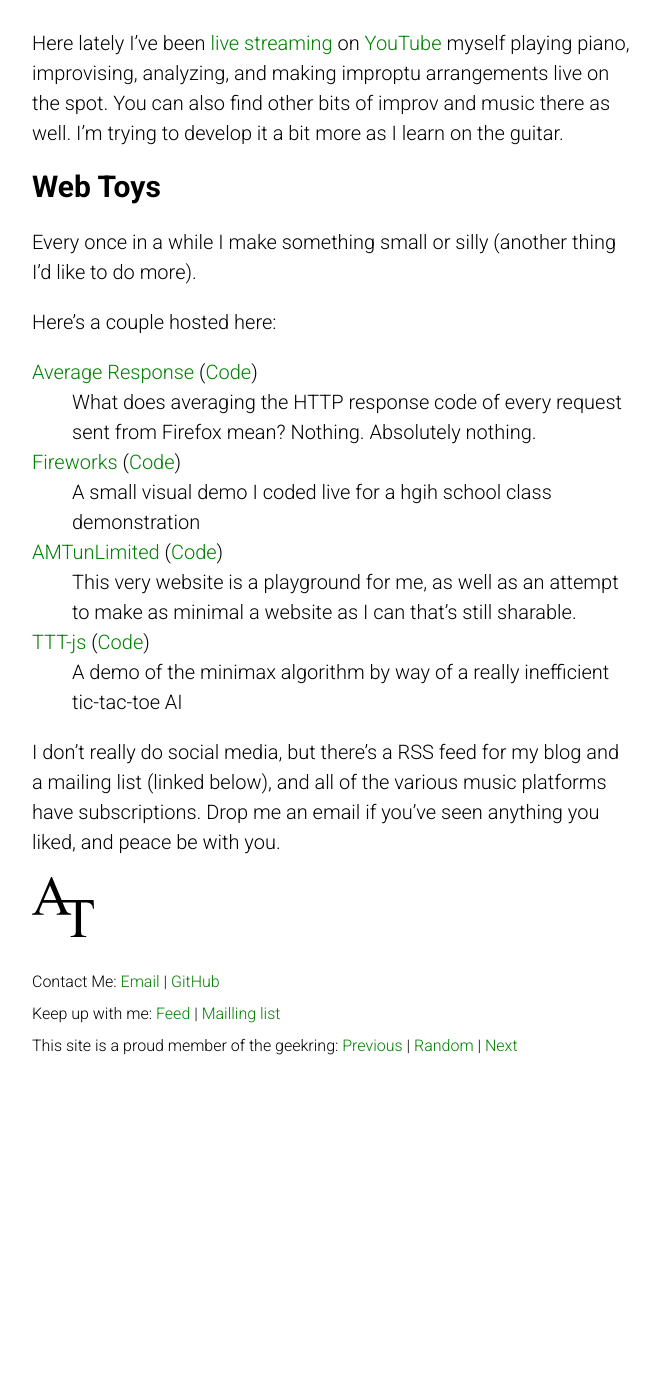
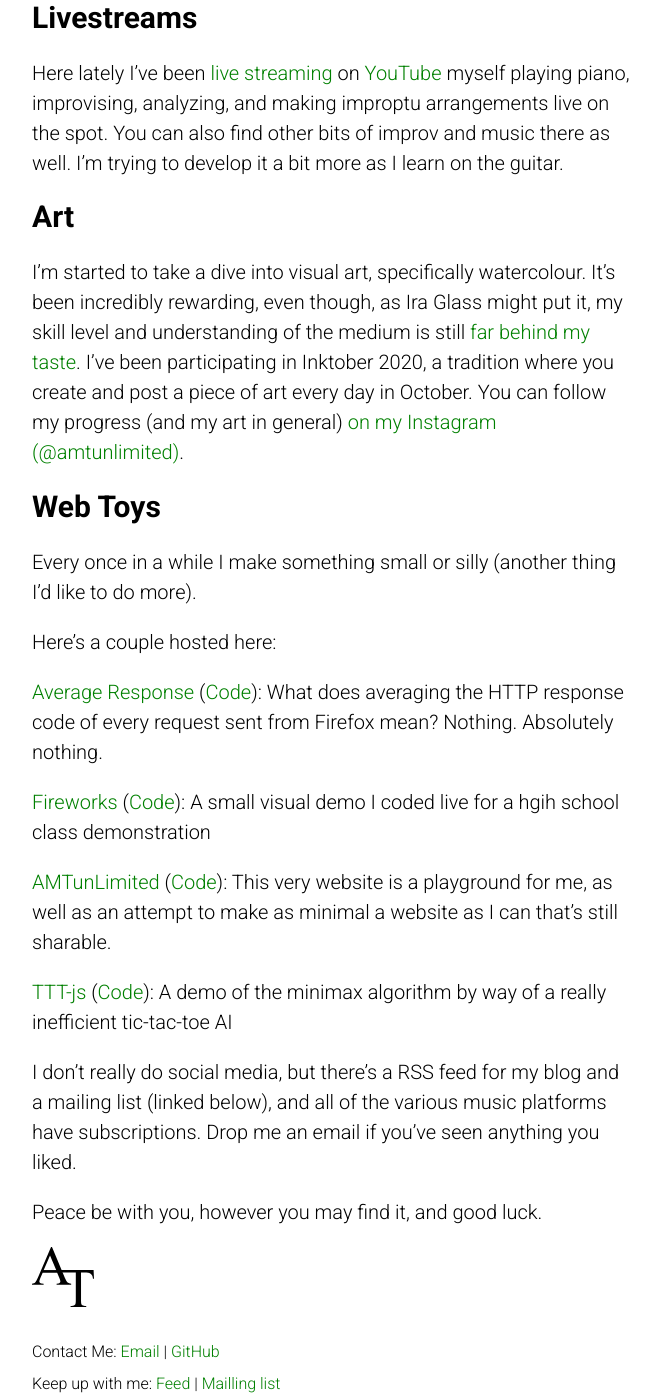
Before and after one commit to amtunlimited/amtunlimited.github.io, a Jekyll site: the page built from index.md, in a window 1280 px wide and 1400 px high, scrolled down 1895 px. Shown: the whole window, without its empty margins (308-968 px from the left). Built offline with Jekyll 4.4.1, drawn with Linux system fonts in a browser that asks for light colours; nearby versions of some CDN libraries; before the commit the page ends 2986 px from its top, so only the background shows below that.

Commit message:
Art section

```diff
--- a/index.md
+++ b/index.md
@@ -64,6 +64,15 @@
 the spot. You can also find other bits of improv and music there as well. I'm
 trying to develop it a bit more as I learn on the guitar.
 
+## Art
+
+I'm started to take a dive into visual art, specifically watercolour. It's been
+incredibly rewarding, even though, as Ira Glass might put it, my skill level and
+understanding of the medium is still [far behind my taste](https://vimeo.com/24715531).
+I've been participating in Inktober 2020, a tradition where you create and post
+a piece of art every day in October. You can follow my progress (and my art in
+general) [on my Instagram (@amtunlimited)](https://instagram.com/amtunlimited).
+
 ## Web Toys
 
 Every once in a while I make something small or silly (another thing I'd like to
@@ -72,12 +81,14 @@
 Here's a couple hosted here:
 
 {%for project in site.data.projects%}
-  [{{project.name}}](https://amtunlimited.github.io/{{project.github}}/) ([Code](https://github.com/amtunlimited/{{project.github}}))
-  : {{project.description}}
+  [{{project.name}}](https://amtunlimited.github.io/{{project.github}}/)
+  ([Code](https://github.com/amtunlimited/{{project.github}})): {{project.description}}
 {%endfor%}
 
 I don't really do social media, but there's a RSS feed for my blog and a mailing
 list (linked below), and all of the various music platforms have subscriptions.
-Drop me an email if you've seen anything you liked, and peace be with you.
+Drop me an email if you've seen anything you liked.
+
+Peace be with you, however you may find it, and good luck.
 
 {% include signoff.html %}
```
